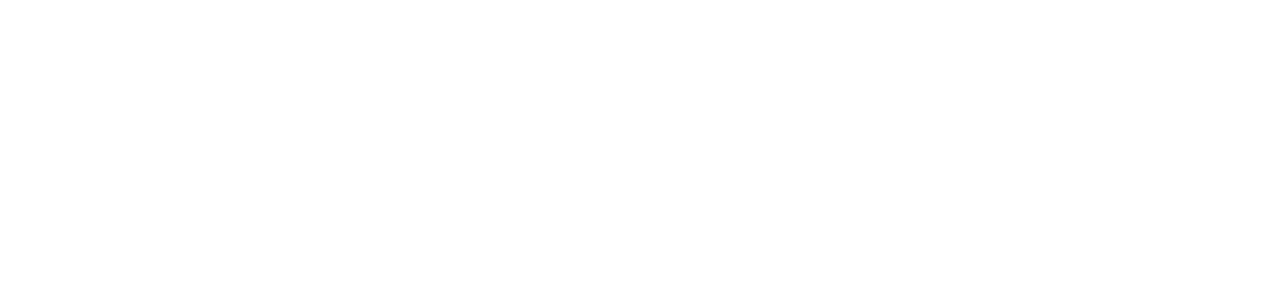
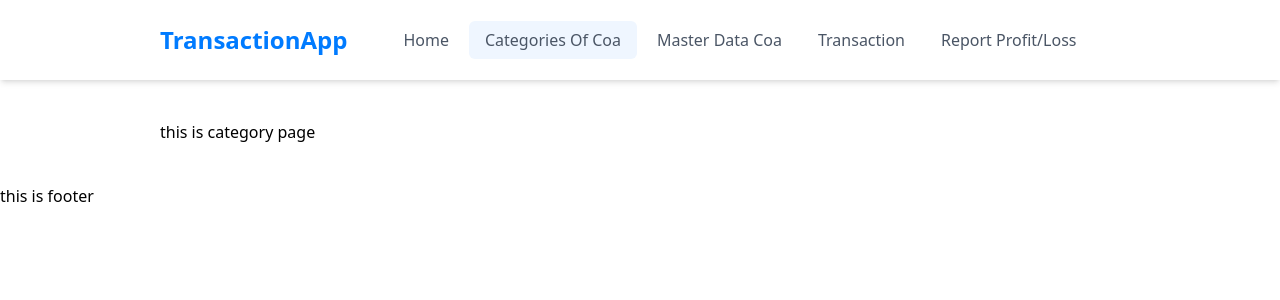
Before and after one commit to aldinpramudya/vue-engineer-webapp, a Nuxt app: page /categories in a window 1280 px wide. Before the commit this address had no page. Shown: the top 300 px of the page. Built offline with nearby package versions, Linux system fonts and the light colour scheme.

Commit message:
feat(directory) : Navbar Component and directory configuration

```diff
--- a/app/app.vue
+++ b/app/app.vue
@@ -1,6 +1,6 @@
 <script setup>
 useHead({
-  titleTemplate : "Web Engineer App"
+  titleTemplate: "Web Engineer App"
 })
 </script>
 
@@ -9,6 +9,10 @@
     <!-- Nuxt Component Default Testing -->
     <NuxtRouteAnnouncer />
     <!-- Nuxt Component Default End -->
-     <NuxtPage />
+    <AppNavbar />
+    <main class="px-40 py-10">
+      <NuxtPage />
+    </main>
+    <AppFooter />
   </div>
 </template>
--- a/app/assets/css/main.css
+++ b/app/assets/css/main.css
@@ -1 +1,5 @@
 @import "tailwindcss";
+
+:root {
+    --main-color : #007bff;
+}
--- /dev/null
+++ b/app/components/AppFooter.vue
@@ -0,0 +1,13 @@
+<template>
+    <div>
+        <p>this is footer</p>
+    </div>
+</template>
+
+<script setup>
+
+</script>
+
+<style lang="scss" scoped>
+
+</style>
--- /dev/null
+++ b/app/components/AppNavbar.vue
@@ -0,0 +1,44 @@
+<template>
+    <nav class="bg-white shadow-md sticky top-0 z-50">
+        <div class="mx-40">
+            <div class="flex items-center space-x-10 h-20">
+                <!-- Home -->
+                <NuxtLink to="/">
+                    <span class="text-2xl font-bold text-(--main-color)">TransactionApp</span>
+                </NuxtLink>
+                <!-- Home End -->
+                <!-- Dekstop Menu -->
+                <div class="hidden md:flex items-center gap-8">
+                    <ul class="flex items-center gap-1">
+                        <li v-for="link in links" :key="link.id">
+                            <NuxtLink :to="link.path"
+                                class="px-4 py-2 rounded-md text-gray-600 font-medium hover:text-(--main-color) hover:bg-blue-50 transition-colors duration-200"
+                                active-class="text-blue-600 bg-blue-50">
+                                {{ link.name }}
+                            </NuxtLink>
+                        </li>
+                    </ul>
+                </div>
+                <!-- Dekstop Menu End -->
+                <!-- Mobile View -->
+
+
+                <!-- Mobile View End -->
+            </div>
+        </div>
+    </nav>
+</template>
+
+<script setup>
+import { ref } from 'vue';
+
+const isOpen = ref(false)
+
+const links = [
+    { id: 1, name: 'Home', path: '/' },
+    { id: 2, name: 'Categories Of Coa', path: '/categories' },
+    { id: 3, name: 'Master Data Coa', path: '/master-data' },
+    { id: 4, name: 'Transaction', path: '/transaction' },
+    { id: 5, name: 'Report Profit/Loss', path: '/report' },
+]
+</script>
--- /dev/null
+++ b/app/pages/categories.vue
@@ -0,0 +1,13 @@
+<template>
+    <div>
+        this is category page
+    </div>
+</template>
+
+<script setup>
+
+</script>
+
+<style lang="scss" scoped>
+
+</style>
--- /dev/null
+++ b/app/pages/master-data.vue
@@ -0,0 +1,13 @@
+<template>
+    <div>
+        this is master data of COA
+    </div>
+</template>
+
+<script setup>
+
+</script>
+
+<style lang="scss" scoped>
+
+</style>
--- a/app/pages/about.vue
+++ b/app/pages/report.vue
@@ -1,6 +1,6 @@
 <template>
     <div>
-        this is about page
+        this is report page
     </div>
 </template>
 
--- /dev/null
+++ b/app/pages/transaction.vue
@@ -0,0 +1,13 @@
+<template>
+    <div>
+        this is transaction page
+    </div>
+</template>
+
+<script setup>
+
+</script>
+
+<style lang="scss" scoped>
+
+</style>
```
